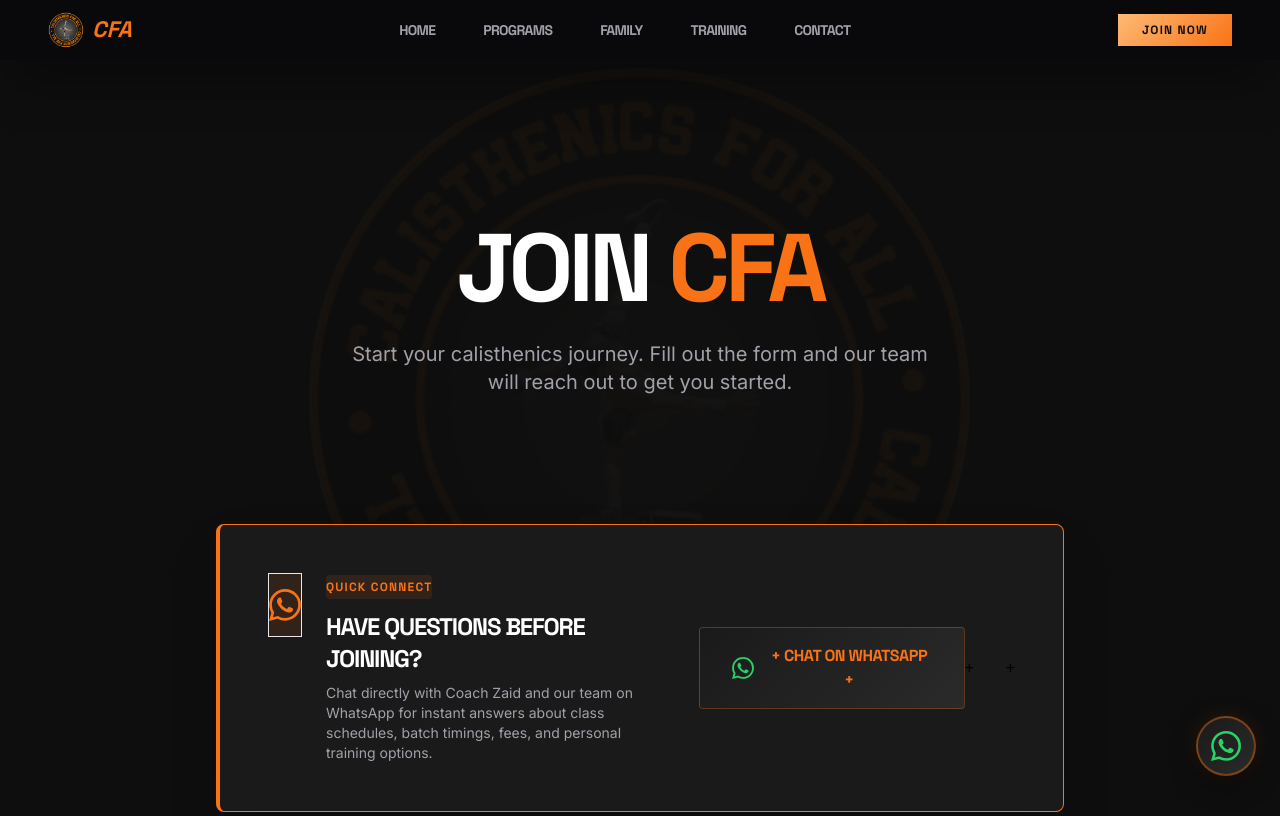
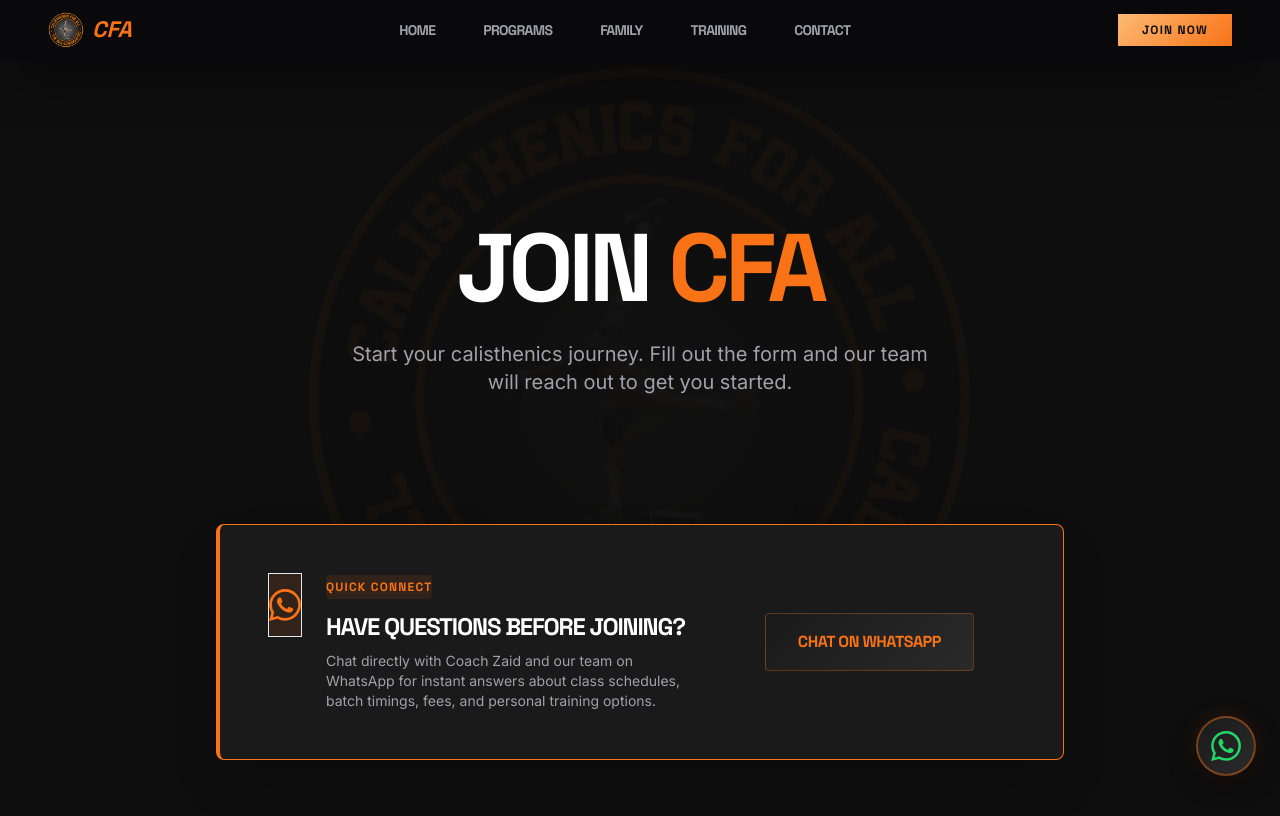
Before and after one commit to SagarxGhanate/CFA-Website, a website: page membership.html in a window 1280 px wide. Shown: the top 816 px of the page. Drawn offline with nearby package versions, Linux system fonts and the light colour scheme.

Commit message:
Clean up WhatsApp button text without plus symbols and keep perfectly centered in right space

```diff
--- a/membership.html
+++ b/membership.html
@@ -160,11 +160,10 @@
     </div>
     <div class="flex-1 w-full md:w-auto flex items-center justify-center z-10 py-2">
       <a href="https://wa.me/919930284585?text=Hi%2C%20I%20want%20to%20know%20more%20about%20CFA%20membership%20and%20classes." target="_blank" rel="noopener" class="wa-btn px-8 py-4 text-base md:text-lg font-bold tracking-tighter uppercase rounded shadow-lg flex items-center justify-center gap-3 transition-transform duration-300 hover:scale-105">
-        <svg viewBox="0 0 24 24"><path d="M17.472 14.382c-.297-.149-1.758-.867-2.03-.967-.273-.099-.471-.148-.67.15-.197.297-.767.966-.94 1.164-.173.199-.347.223-.644.075-.297-.15-1.255-.463-2.39-1.475-.883-.788-1.48-1.761-1.653-2.059-.173-.297-.018-.458.13-.606.134-.133.298-.347.446-.52.149-.174.198-.298.298-.497.099-.198.05-.371-.025-.52-.075-.149-.669-1.612-.916-2.207-.242-.579-.487-.5-.669-.51-.173-.008-.371-.01-.57-.01-.198 0-.52.074-.792.372-.272.297-1.04 1.016-1.04 2.479 0 1.462 1.065 2.875 1.213 3.074.149.198 2.096 3.2 5.077 4.487.709.306 1.262.489 1.694.625.712.227 1.36.195 1.871.118.571-.085 1.758-.719 2.006-1.413.248-.694.248-1.289.173-1.413-.074-.124-.272-.198-.57-.347m-5.421 7.403h-.004a9.87 9.87 0 01-5.031-1.378l-.361-.214-3.741.982.998-3.648-.235-.374a9.86 9.86 0 01-1.51-5.26c.001-5.45 4.436-9.884 9.888-9.884 2.64 0 5.122 1.03 6.988 2.898a9.825 9.825 0 012.893 6.994c-.003 5.45-4.437 9.884-9.885 9.884m8.413-18.297A11.815 11.815 0 0012.05 0C5.495 0 .16 5.335.157 11.892c0 2.096.547 4.142 1.588 5.945L.057 24l6.305-1.654a11.882 11.882 0 005.683 1.448h.005c6.554 0 11.89-5.335 11.893-11.893a11.821 11.821 0 00-3.48-8.413z"/></svg>
-+        Chat on WhatsApp
-+      </a>
-+    </div>
-+  </section>
+        Chat on WhatsApp
+      </a>
+    </div>
+  </section>
 
   <section class="bg-surface rounded-lg p-8 md:p-12 border-l-4 border-primary">
     <h2 class="font-headline text-2xl font-bold uppercase tracking-tighter text-white mb-2">Registration</h2>
```
